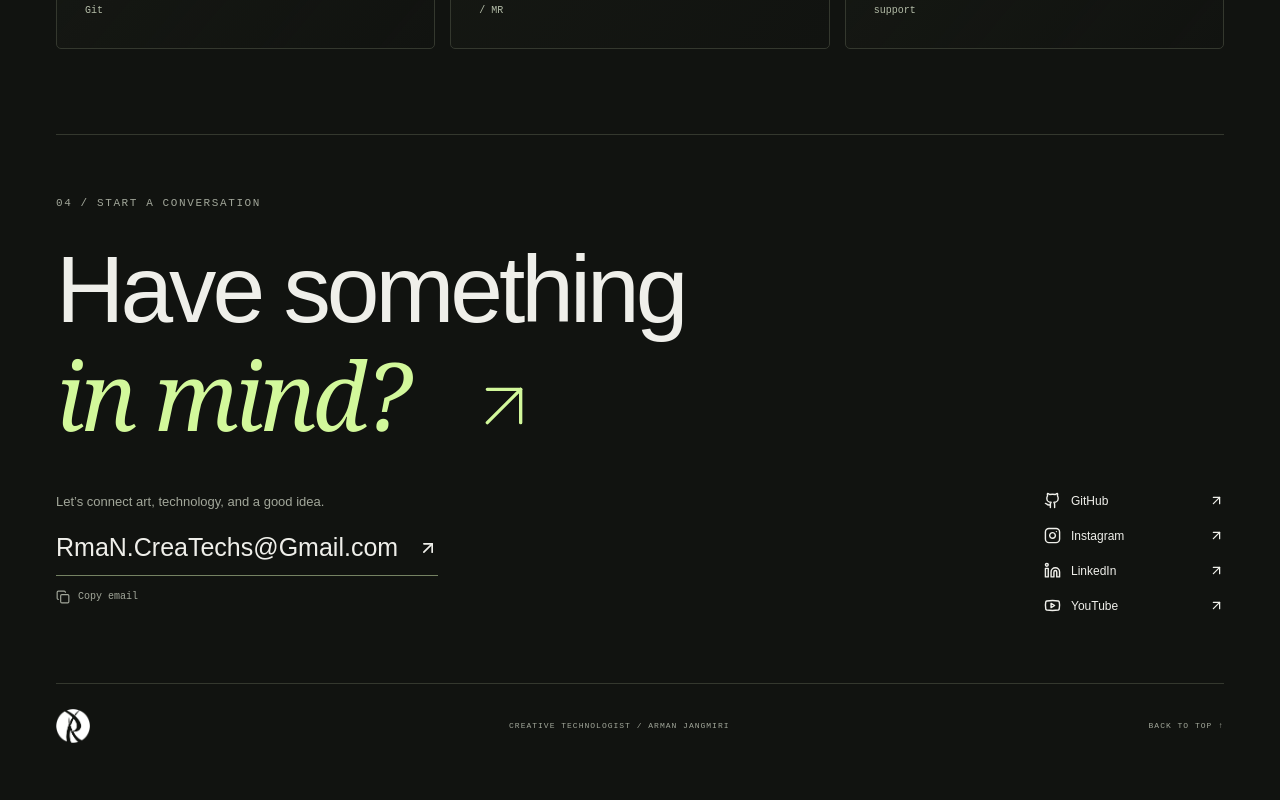
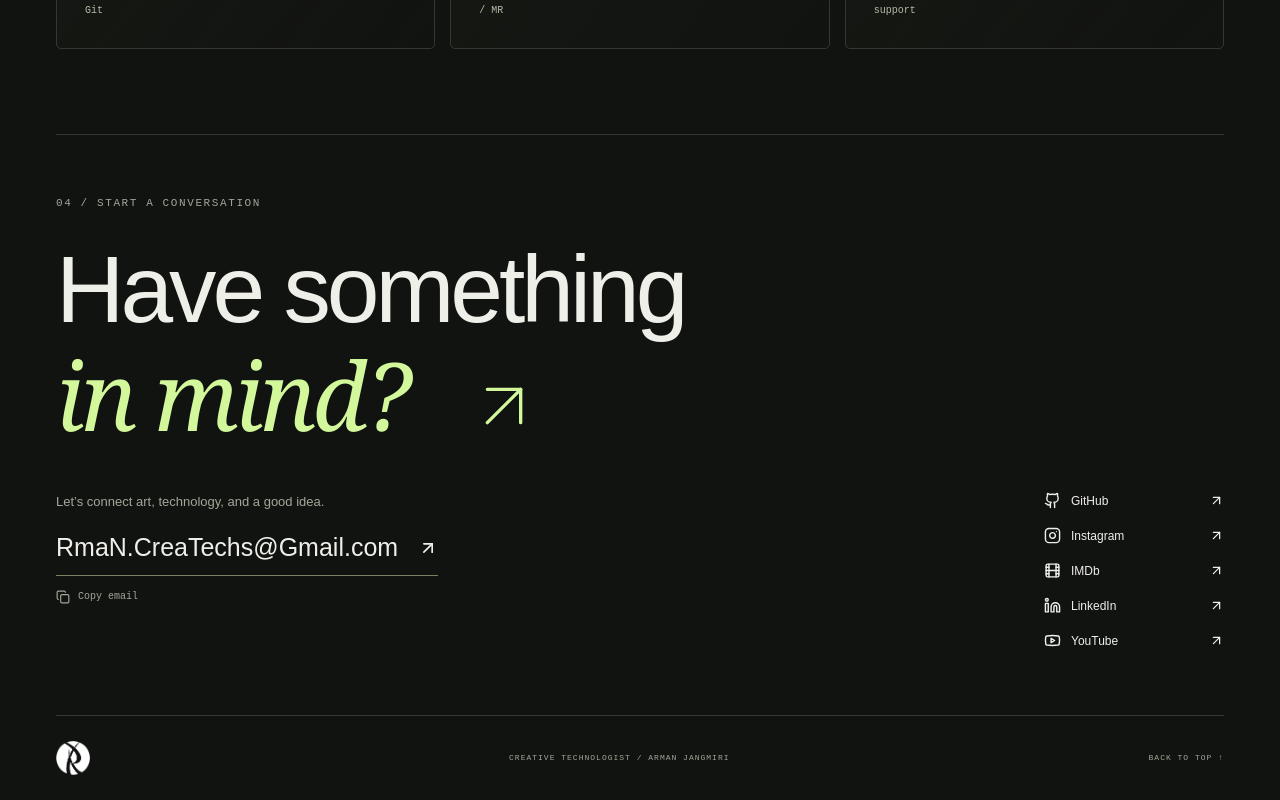
Before and after one commit to RmaNMetaverse/rmancvresume-web, a React (Vite) app: page / in a window 1280 px wide. Shown: the part 4036-4836 px from the top of the page. Before the commit the page ends 4804 px from the top, so only its background shows below. Built offline with nearby package versions, Linux system fonts and the light colour scheme.

Commit message:
include imdb link

```diff
--- a/src/App.jsx
+++ b/src/App.jsx
@@ -1,8 +1,8 @@
 import React, { useEffect, useRef, useState } from 'react';
-import { ArrowUpRight, ArrowDown, Printer, Pause, Play, Code2, Orbit, AudioLines, Mail, MapPin, Linkedin, Youtube, Github, Instagram, Check, Copy } from 'lucide-react';
+import { ArrowUpRight, ArrowDown, Printer, Pause, Play, Code2, Orbit, AudioLines, Mail, MapPin, Linkedin, Youtube, Github, Instagram, Film, Check, Copy } from 'lucide-react';
 import Sculpture from './Sculpture';
 import { logoUrl, socialProfiles } from './brand';
-const socialIcons = { github: Github, instagram: Instagram };
+const socialIcons = { github: Github, instagram: Instagram, imdb: Film };
 import { experience, disciplines } from './data';
 const email = 'RmaN.CreaTechs@Gmail.com';
 const filters = ['All experience', 'Engineering', 'Art & media', 'Writing & support'];
@@ -14,7 +14,7 @@ function PrintResume() {
         <div className="paper-visual">{page === 0 ? <img className="paper-portrait" src={`${import.meta.env.BASE_URL}profile.jpg`} alt="Arman Jangmiri" /> : <img className="paper-logo-emblem" src={logoUrl} alt="RmaN logo" />}<span className="paper-index">0{page + 1} / 02</span></div>
       </header>
       <div className="paper-disciplines"><span><Code2 aria-hidden="true" /> ENGINEERING</span><span><Orbit aria-hidden="true" /> REAL-TIME WORLDS</span><span><AudioLines aria-hidden="true" /> ART & SOUND</span></div>
-      {page === 0 ? <><div className="paper-contact"><a href={`mailto:${email}`}><Mail aria-hidden="true" />{email}</a><span><MapPin aria-hidden="true" />Tehran, Iran</span></div><p className="paper-summary">Creative technologist working across full-stack development, real-time 3D, virtual production, generative media, and sound. Combining technical implementation with visual storytelling, infrastructure administration, technical writing, and hands-on support.</p><h2><Code2 aria-hidden="true" />01 / Engineering, production & support</h2></> : <><div className="paper-contact"><a href="https://linkedin.com/in/armanjangmiri"><Linkedin aria-hidden="true" />linkedin.com/in/armanjangmiri</a><a href="https://YouTube.com/RmaNYouTube"><Youtube aria-hidden="true" />youtube.com/RmaNYouTube</a>{socialProfiles.map(profile => { const Icon = socialIcons[profile.icon]; return <a key={profile.name} href={profile.url}><Icon aria-hidden="true" />{profile.label}</a>; })}</div><h2><Orbit aria-hidden="true" />02 / Art, media & sound</h2></>}
+      {page === 0 ? <><div className="paper-contact"><a href={`mailto:${email}`}><Mail aria-hidden="true" />{email}</a><span><MapPin aria-hidden="true" />Tehran, Iran</span></div><p className="paper-summary">Creative technologist working across full-stack development, real-time 3D, virtual production, generative media, and sound. Combining technical implementation with visual storytelling, infrastructure administration, technical writing, and hands-on support.</p><h2><Code2 aria-hidden="true" />01 / Engineering, production & support</h2></> : <><div className="paper-contact"><a href="https://linkedin.com/in/armanjangmiri"><Linkedin aria-hidden="true" />linkedin.com/in/armanjangmiri</a><a href="https://YouTube.com/RmaNYouTube"><Youtube aria-hidden="true" />youtube.com/RmaNYouTube</a>{socialProfiles.map(profile => { const Icon = socialIcons[profile.icon]; return <a key={profile.name} href={profile.url}><Icon aria-hidden="true" />{profile.printLabel || profile.label}</a>; })}</div><h2><Orbit aria-hidden="true" />02 / Art, media & sound</h2></>}
       {(page === 0 ? experience.filter(x => x.type !== 'Art & media') : experience.filter(x => x.type === 'Art & media')).map(x => <article className="paper-job" key={x.title}><div className="paper-job-heading"><h3>{x.title}</h3><span>{x.date}</span></div><div className="paper-company">{x.company}{x.location && ` · ${x.location}`}</div><p>{x.description} {x.details}</p></article>)}
       {page === 0 ? <div className="paper-skills"><h2>Technical toolkit</h2><p><b>Development & infrastructure</b> / JavaScript, Python, PHP, Node.js, Express, WordPress, Tailwind, Three.js, SQL, Nginx, Linux, networking, Git.</p><p><b>Real-time & production</b> / Unreal Engine, Unity, Blueprints, Mo-Sys, ICVFX, virtual production, VR / AR / MR.</p><p><b>AI-assisted workflows</b> / Prompt engineering, agentic development, Claude Code, Codex, Antigravity.</p></div> : <div className="paper-skills"><h2>Creative toolkit & languages</h2><p><b>Creative tools</b> / Blender, Cinema 4D, Ableton, Cubase, ComfyUI, Higgsfield, Google Flow, Adobe Firefly.</p><p><b>Languages</b> / Farsi (native), English, German, Turkish.</p><p><b>Interests</b> / Technology, science, gaming, cinema, electronic music.</p></div>}
       <footer className="paper-footer"><span>ARMAN JANGMIRI / CREATIVE TECHNOLOGIST</span><span className="paper-footer-brand"><img src={logoUrl} alt="" /> ART × TECHNOLOGY × PEOPLE</span></footer>
--- a/src/brand.js
+++ b/src/brand.js
@@ -2,4 +2,5 @@ export const logoUrl = `${import.meta.env.BASE_URL}rman-logo.png`;
 export const socialProfiles = [
   { name: 'GitHub', url: 'https://github.com/RmaNMetaverse/', label: 'github.com/RmaNMetaverse', icon: 'github' },
   { name: 'Instagram', url: 'https://instagram.com/rman.insta', label: 'instagram.com/rman.insta', icon: 'instagram' },
+  { name: 'IMDb', url: 'https://www.imdb.com/name/nm11772985/', label: 'IMDb · Sound Design & Virtual Production', printLabel: 'IMDb · Sound / Virtual Production', icon: 'imdb' },
 ];
```
Also changed, not shown: 2 other files (tests, documents, lock files or other folders).
